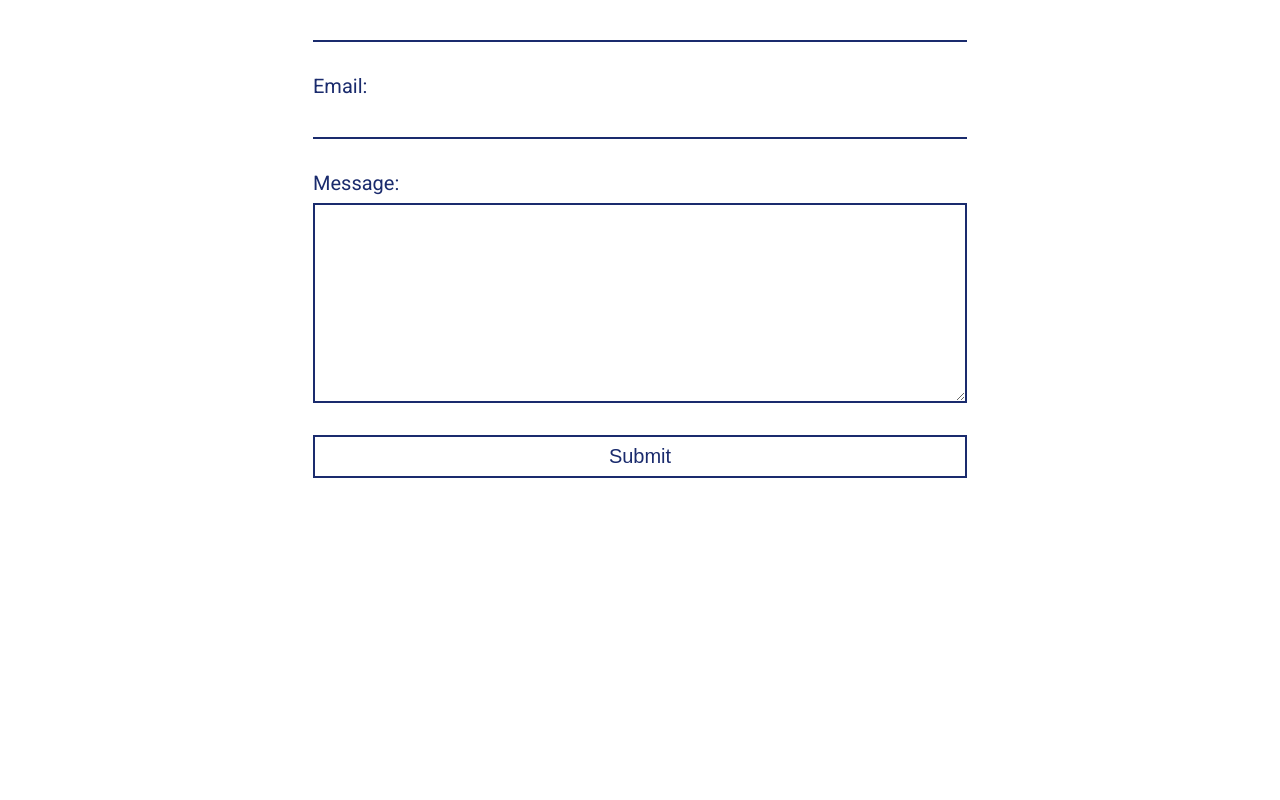
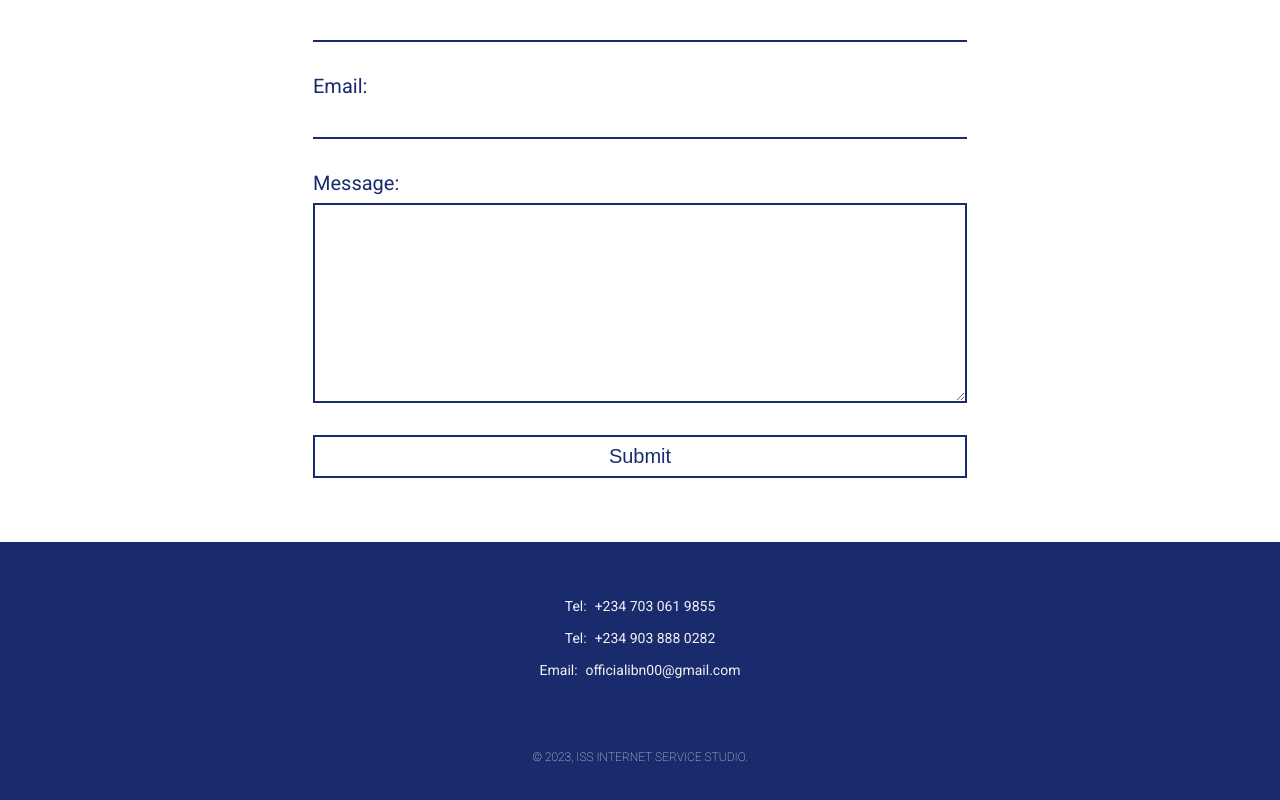
Before and after one commit to Officialibn1/issnext, a Next.js app: page / in a window 1280 px wide. Shown: the part 4980-5780 px from the top of the page. Before the commit the page ends 5522 px from the top, so only its background shows below. Built offline with nearby package versions, Linux system fonts and the light colour scheme.

Commit message:
Footer migrated

```diff
--- /dev/null
+++ b/app/Footer.tsx
@@ -0,0 +1,68 @@
+import React from 'react'
+
+const Footer = () => {
+  return (
+    // <!-- Footer  -->
+    <footer>
+        <div className="sectionHeader">
+            <div>
+                <div className="container">
+                   <div className="footerItems">
+                        <h1>Tel: </h1>
+                        <a href="tel:+2347030619855">+234 703 061 9855</a>
+                   </div>
+
+                   <div className="footerItems">
+                        <h1>Tel: </h1>
+                        <a href="tel:+2349038880282">+234 903 888 0282</a>
+                   </div>
+
+                   <div className="footerItems">
+                        <h1>Email: </h1>
+                        <a href="mailto:officialibn00@gmail.com">officialibn00@gmail.com</a>
+                   </div>
+
+                   <div className="footerItems">
+                    <span>
+                        <a href="#"  target='_blank' rel='noopener noreferrer'>
+                            <i className="bi bi-facebook"></i>
+                        </a>
+                    </span>
+
+                    <span>
+                        <a href="https://www.linkedin.com/in/isah-ibn-muhammad-5046b125a/" target='_blank' rel='noopener noreferrer'>
+                            <i className="bi bi-linkedin"></i>
+                        </a>
+                    </span>
+
+                    <span>
+                        <a href="https://instagram.com/__ibn1?igshid=NGVhN2U2NjQ0Yg==" target='_blank' rel='noopener noreferrer'>
+                            <i className="bi bi-instagram"></i>
+                        </a>
+                    </span>
+
+                    <span>
+                        <a href="https://wa.me/message/4K7QPPNRCHWEF1" target='_blank' rel='noopener noreferrer'>
+                            <i className="bi bi-whatsapp"></i>
+                        </a>
+                    </span>
+                   </div>
+
+                   <div className="footerItems">
+                        <p>&copy; 2023, ISS INTERNET SERVICE STUDIO.</p>
+                        {/* <!-- <p> Icons made by <a href="https://www.flaticon.com/authors/fauzidea" title="FauzIDEA"  target='_blank' rel='noopener noreferrer'> FauzIDEA </a> from <a href="https://www.flaticon.com/" title="Flaticon">www.flaticon.com'</a></p> --> */}
+                   </div>
+
+                   <div className="backTop">
+                    <a href="#">
+                        <i className="bi bi-arrow-up-square-fill"></i>
+                    </a>
+                   </div>
+                </div>
+            </div>
+        </div>
+    </footer>
+  )
+}
+
+export default Footer
--- a/app/page.tsx
+++ b/app/page.tsx
@@ -3,6 +3,7 @@ import Header from './Header'
 import OurServices from './OurServices'
 import Testimonials from './Testimonials'
 import ContactUs from './ContactUs'
+import Footer from './Footer'
 
 const HomePage = () => {
   return (
@@ -17,6 +18,8 @@ const HomePage = () => {
         <Testimonials />
 
         <ContactUs />
+
+        <Footer />
     </>
   )
 }
--- a/styles/Globals.scss
+++ b/styles/Globals.scss
@@ -27,6 +27,7 @@
     padding: 0;
     box-sizing: border-box;
     scroll-behavior: smooth;
+    // font-family: $defaultFont;
     text-decoration: none;
     list-style: none;
 }
--- a/styles/_font.scss
+++ b/styles/_font.scss
@@ -1,3 +1,4 @@
+// $defaultFont: 'Montserrat', sans-serif;
 
 // Font Sizes
 $navLinksFont: clamp(1rem, 1.5vw, 1.2rem);
```
